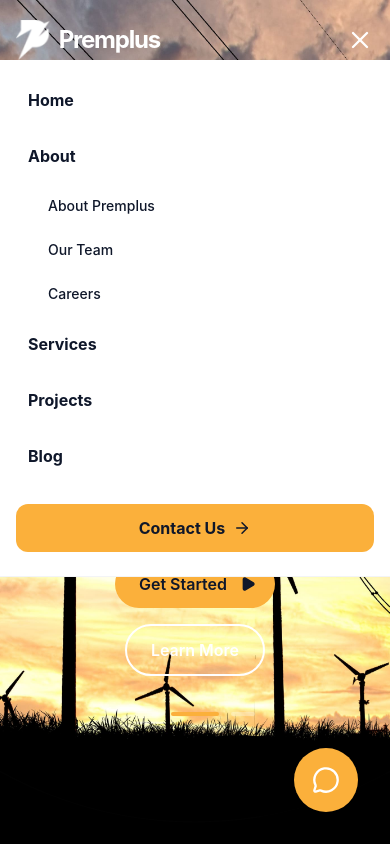
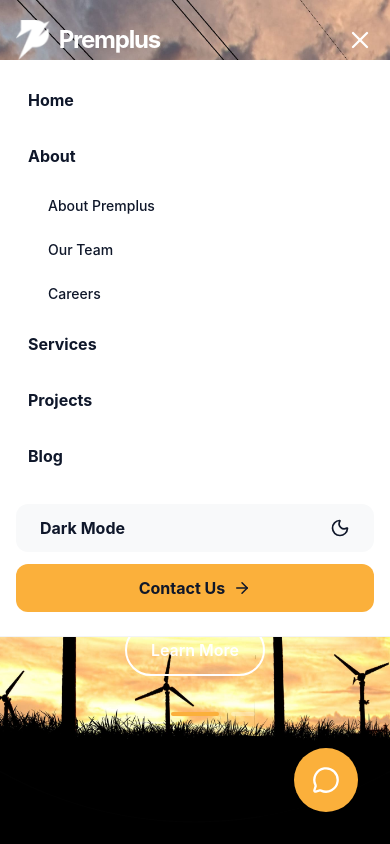
Before and after one commit to Mheek-frosh/premplus, a React (Vite) app: page / in a window 390 px wide. Both pictures are taken after a click on the button 360 px from the left and 40 px from the top of the page. Shown: the top 844 px of the page. Built offline with nearby package versions, Linux system fonts and the light colour scheme.

Commit message:
mibile responsive

```diff
--- a/src/components/Navbar.jsx
+++ b/src/components/Navbar.jsx
@@ -174,7 +174,16 @@ const Navbar = () => {
                                     ))}
                                 </React.Fragment>
                             ))}
-                            <div className="pt-4">
+                            <div className="pt-4 space-y-3">
+                                {/* Theme Toggle for Mobile */}
+                                <button
+                                    onClick={() => setDarkMode(!darkMode)}
+                                    className="w-full flex items-center justify-between px-6 py-3 rounded-xl font-bold bg-app-secondary text-app-main hover:bg-app-main transition-colors"
+                                >
+                                    <span>{darkMode ? 'Light Mode' : 'Dark Mode'}</span>
+                                    {darkMode ? <Sun size={20} /> : <Moon size={20} />}
+                                </button>
+
                                 <Link to="/contact" onClick={() => setIsOpen(false)}>
                                     <button className="w-full bg-brand-yellow text-brand-dark px-6 py-3 rounded-xl font-bold flex items-center justify-center gap-2">
                                         Contact Us <ArrowRight size={18} />
```
